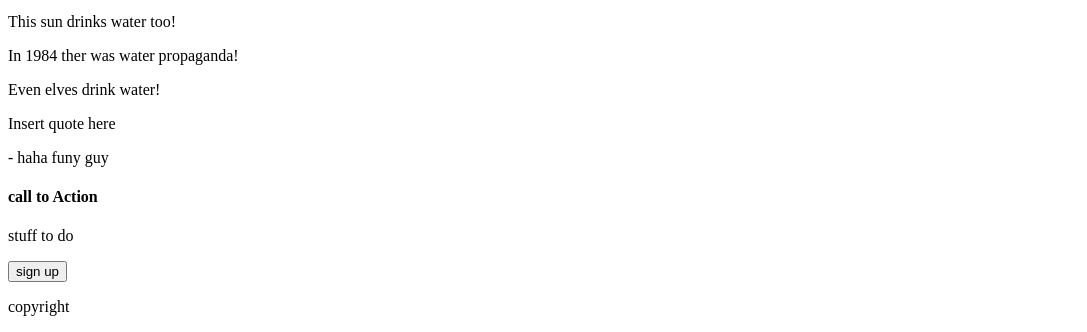
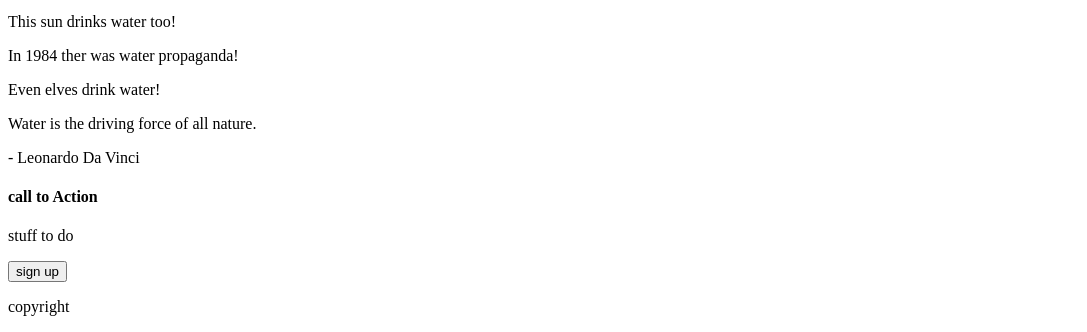
Before and after one commit to Robotitz/Landing-page, a plain HTML site: page index.html in a window 1280 px wide. Shown: the part 4717-5049 px from the top of the page, without its empty margins (0-1087 px from the left). Drawn offline with Linux system fonts and the light colour scheme.

Commit message:
Add quote from Da Vinci to my project

```diff
--- a/index.html
+++ b/index.html
@@ -37,8 +37,8 @@
     </div>
 
     <div class="3rd-section">
-        <p> Insert quote here</p>
-        <p>- haha funy guy</p>
+        <p>Water is the driving force of all nature.</p>
+        <p>- Leonardo Da Vinci</p>
     </div>
 
     <div class="4th-Section">
```
